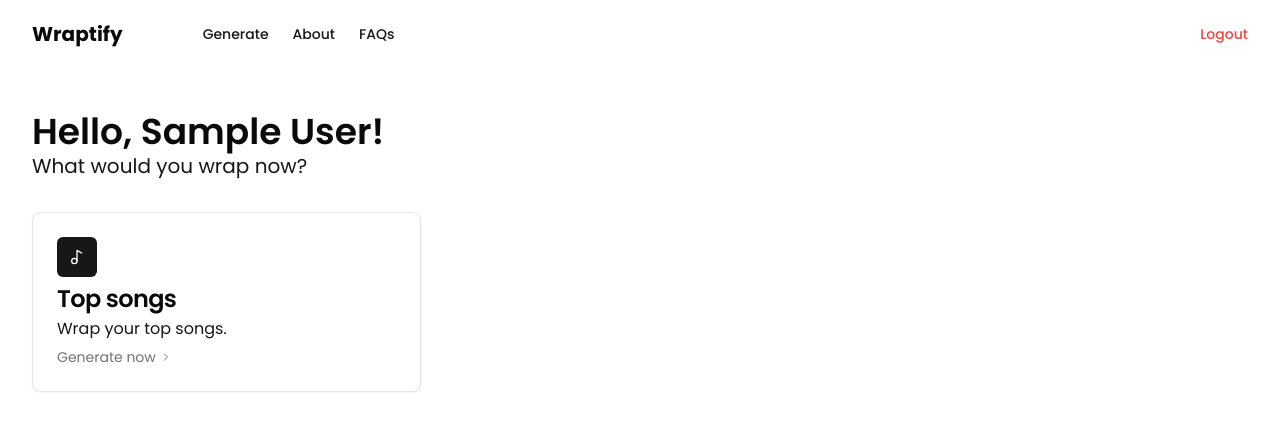
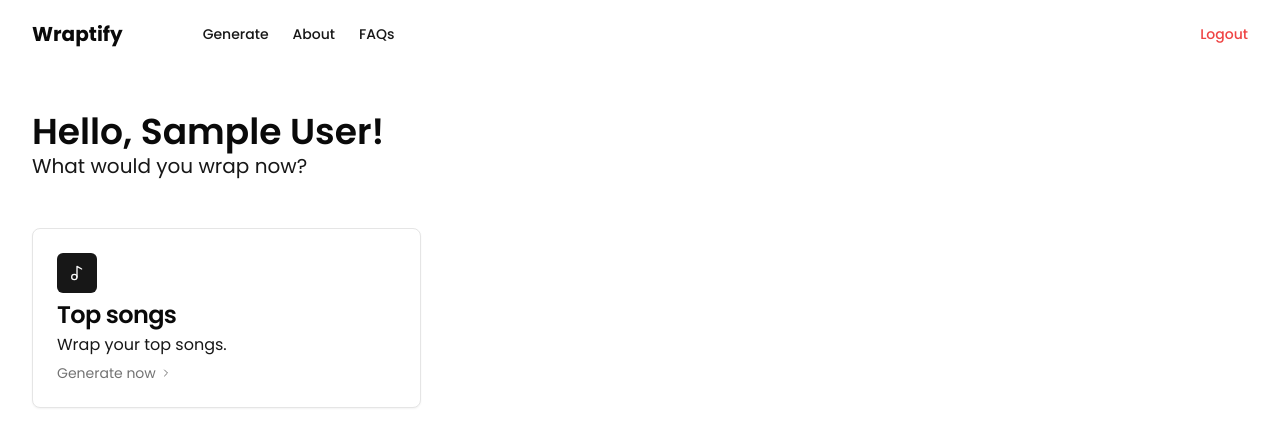
Before and after one commit to iblabd/wraptify, a Next.js app: page /generate in a window 1280 px wide. Shown: the top 446 px of the page. Built offline with nearby package versions, Linux system fonts and the light colour scheme; no server answers; sample sign-in values are in the browser's storage.

Commit message:
Improve padding

```diff
--- a/src/components/fragments/header.jsx
+++ b/src/components/fragments/header.jsx
@@ -2,7 +2,7 @@ import React from 'react'
 
 export function Header({ title, subtitle }) {
   return (
-    <div className="pt-6">
+    <div className="pb-4 pt-6">
       <h2 className="text-3xl font-semibold text-foreground sm:text-4xl">
         {title}
       </h2>
--- a/src/components/fragments/top-track.jsx
+++ b/src/components/fragments/top-track.jsx
@@ -10,11 +10,11 @@ export function TopTrack({ tracks }) {
   const bgColor = searchParams.get('bgColor')
   const textColor = searchParams.get('textColor')
   return (
-    <div className="mt-8 grid grid-cols-1 gap-6 lg:grid-cols-2">
+    <div className="mt-8 grid grid-cols-1 gap-6 gap-y-12 pb-40 lg:grid-cols-2 lg:pb-6">
       <Button
         onClick={() => handleImageDownload({ id: 'tracks' })}
         size="lg"
-        className="w-full"
+        className="order-last w-full lg:order-first"
       >
         Download
       </Button>
```
